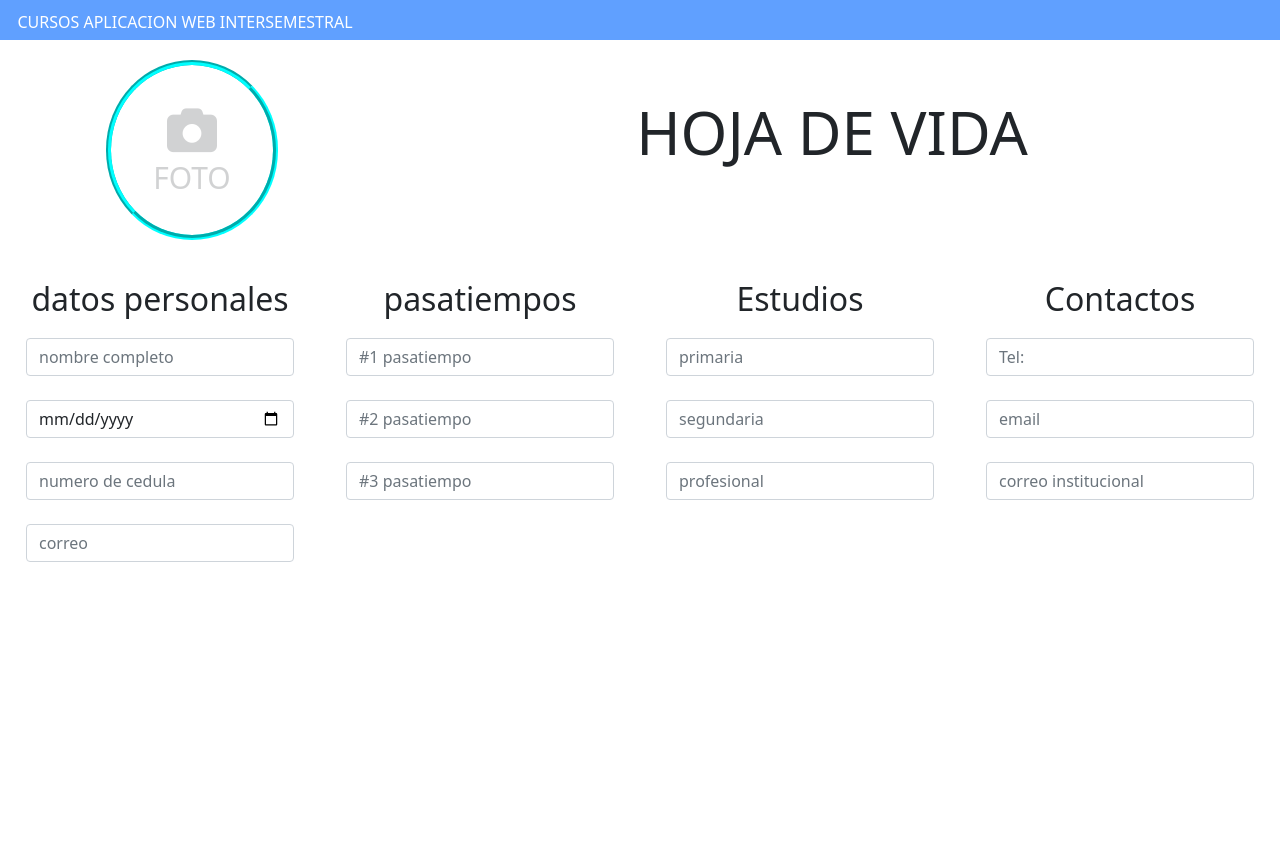
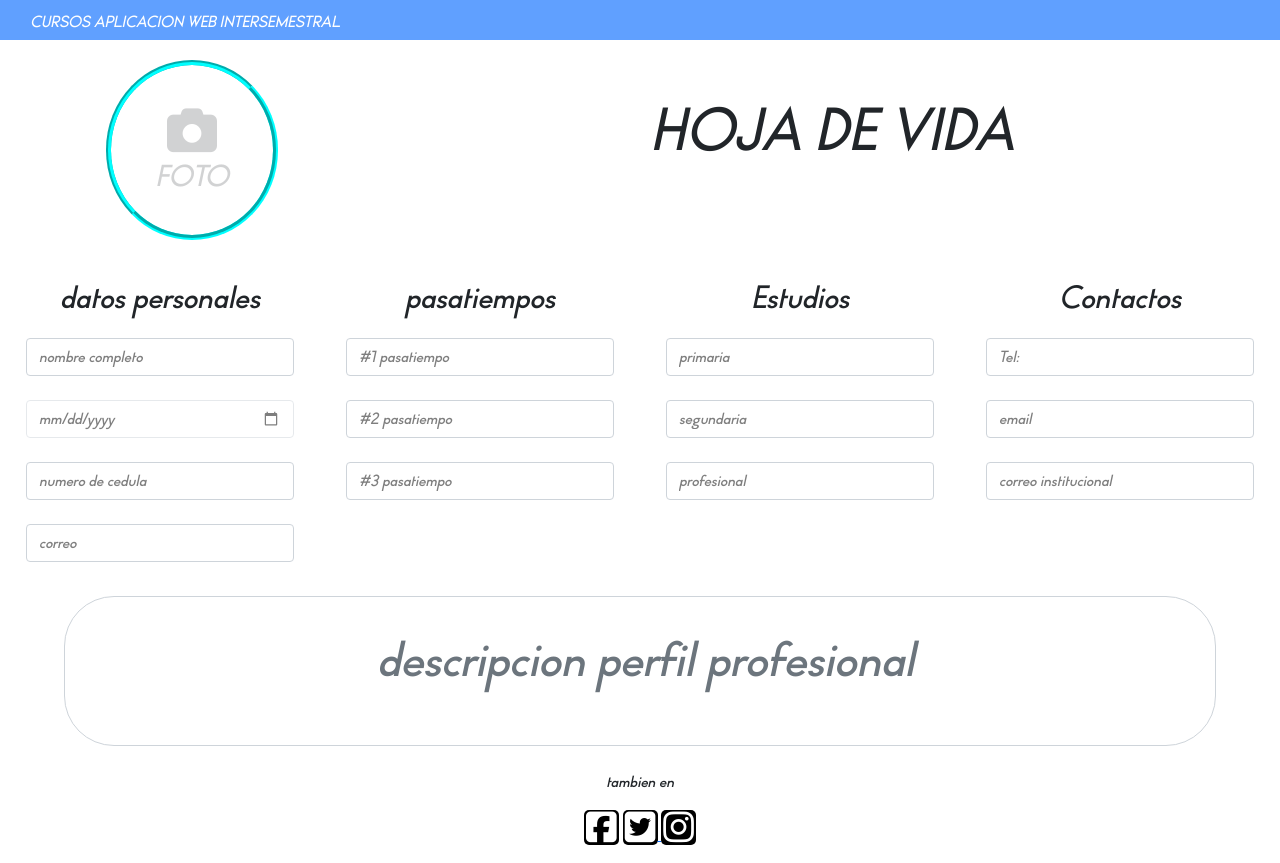
Before and after one commit to manuel-gaviria/tallergit, a plain HTML site: page index.html in a window 1280 px wide. Before the commit the page ends 800 px from the top, so only its background shows below. Drawn offline with nearby package versions, Linux system fonts and the light colour scheme; files whose address does not match are found by name.

Commit message:
ultimo arreglo a la pagina

```diff
--- a/assets/css/estilos.css
+++ b/assets/css/estilos.css
@@ -1,3 +1,12 @@
+@font-face{
+
+    font-family: 'fo';
+    src: url(../assets/fonts/Typo\ Formal\ Italic\ Demo.otf)
+}
+*{
+    font-family: 'fo';
+}
+
 
 .borde-up{
     background-color: rgb(96, 160, 255);
@@ -87,3 +96,84 @@ header .t h1 {
     text-align: center;
     margin-bottom: 20px;
 }
+
+
+
+.descrip{
+    height: 150px;
+    border-radius: 50px;
+    width: 90%;
+    margin: 0px auto;
+
+}
+
+.d input::placeholder{
+    text-align: center;
+    font-size: 50px;
+
+}
+
+.datos-p input::placeholder{
+    color: #000000;
+    opacity: 0.5;
+}
+
+.datos-p input.fe{
+    color: #000000;
+    opacity: 0.5;
+}
+
+.datos-p input.fe:hover{
+    color: #023f46;
+    opacity: 1;
+}
+
+input:hover::placeholder{
+    color: #023f46;
+    opacity: 1;
+}
+
+
+
+
+
+footer address{
+    text-align: center;
+    align-items: center;
+
+}
+
+.fab {
+    font-size: 35px;
+    color: white;
+
+}
+.fa-facebook-square{
+    background: #000000;
+    width: 35px;
+    border-radius: 5px;
+
+}
+.fa-facebook-square:hover{
+    background: #250dfcc1;
+}
+.fa-twitter-square{
+    background: rgb(0, 0, 0);
+    width: 35px;
+    border-radius: 5px;
+}
+.fa-twitter-square:hover{
+    background: rgb(0, 161, 248);
+}
+
+.fa-instagram{
+    background-color: black;
+    width: 35px;
+    border-radius: 5px;
+}
+
+.fa-instagram:hover {
+    background: linear-gradient(to top right,#FCDE30, #E9712A, #D2313B, #AE4198, #7540A1, #5443A8);
+    width: 35px;
+    border-radius: 5px;
+}
--- a/index.html
+++ b/index.html
@@ -33,7 +33,7 @@
                 <form action="">
                     <h2>datos personales</h2>
                     <input type="text" class="form-control" placeholder="nombre completo"> <br>
-                    <input type="date" class="form-control" placeholder="fecha de nacimiendo"><br>
+                    <input type="date" class="fe form-control" placeholder="fecha de nacimiendo"><br>
                     <input type="number" class="form-control" placeholder="numero de cedula"> <br>
                     <input type="email" class="form-control" id="exampleInputEmail1" aria-describedby="emailHelp" placeholder="correo"><br>
                 </form>
@@ -62,13 +62,21 @@
                     <input type="email" class="form-control" id="exampleInputEmail1" aria-describedby="emailHelp" placeholder="correo institucional"><br>
                 </form>
             </div>
-
+        </div>
+        <div class="d" >
+            <input  type="text" class="descrip form-control" placeholder=" descripcion perfil profesional"> <br>
+        </div>
     </section>
     <aside>
 
     </aside>
     <footer>
-
+        <address>
+            <p>tambien en </p>
+            <a href="https://www.facebook.com/manuel.gaviria.75/"><i class="fab fa-facebook-square"></i></a>
+            <a href="https://twitter.com/gaviriatorvi"><i class="fab fa-twitter-square"></i> </a>
+            <a href="https://www.instagram.com/manuelgaviria10/"><i class="fab fa-instagram"></i> </a>
+        </address>
     </footer>
 
 </body>
```
Also changed, not shown: assets/fonts/Read_Me_First.txt (added), assets/fonts/Typo Formal Bold Demo.otf (added), assets/fonts/Typo Formal Bold Italic Demo.otf (added), assets/fonts/Typo Formal Italic Demo.otf (added), assets/fonts/Typo Formal Light Demo.otf (added), assets/fonts/Typo Formal Light Italic Demo.otf (added), assets/fonts/Typo Formal Regular Demo.otf (added), assets/fonts/Typo Formal Shadowed Demo.otf (added), assets/fonts/Typo_Formal_1024.png (added).
